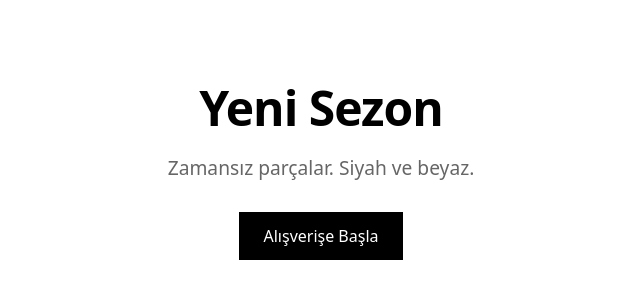
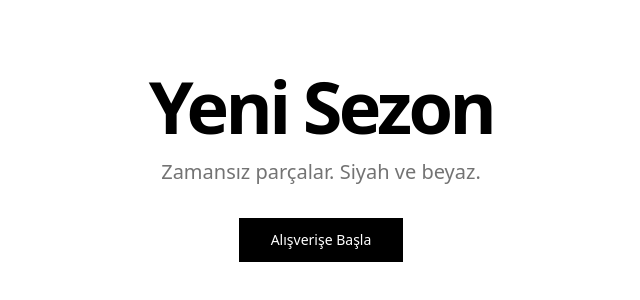
Before and after one commit to Ayh3am/fashion-store, a Next.js app: page / in a window 1280 px wide. Shown: the part 234-534 px from the top of the page, without its empty margins (319-959 px from the left). Built offline with nearby package versions, Linux system fonts and the light colour scheme.

Commit message:
Refactor Home component with Tailwind CSS classes

```diff
--- a/src/app/page.tsx
+++ b/src/app/page.tsx
@@ -1,29 +1,13 @@
 export default function Home() {
   return (
-    <main style={{
-      display: 'flex',
-      flexDirection: 'column',
-      alignItems: 'center',
-      justifyContent: 'center',
-      minHeight: '100vh',
-      backgroundColor: '#FFFFFF',
-      color: '#000000'
-    }}>
-      <h1 style={{ fontSize: '3rem', fontWeight: 'bold', letterSpacing: '-1px', margin: 0 }}>
+    <main className="flex flex-col items-center justify-center min-h-screen bg-white text-black">
+      <h1 className="text-5xl md:text-7xl font-bold tracking-tighter mb-4">
         Yeni Sezon
       </h1>
-      <p style={{ color: '#666', marginTop: '10px', fontSize: '1.2rem' }}>
+      <p className="text-lg md:text-xl text-neutral-500 mb-8">
         Zamansız parçalar. Siyah ve beyaz.
       </p>
-      <button style={{
-        marginTop: '30px',
-        padding: '12px 24px',
-        backgroundColor: '#000',
-        color: '#fff',
-        border: 'none',
-        cursor: 'pointer',
-        fontSize: '1rem'
-      }}>
+      <button className="bg-black text-white px-8 py-3 text-sm font-medium hover:bg-neutral-800 transition-colors">
         Alışverişe Başla
       </button>
     </main>
```
